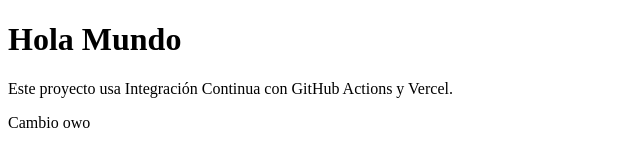
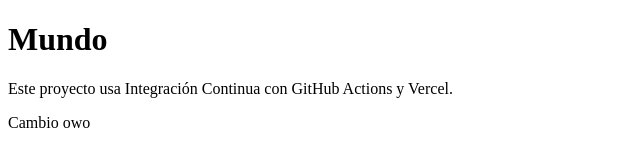
Before and after one commit to Paukozak/ing-y-calidad-ci, a website: page index.html in a window 1280 px wide. Shown: the whole page, without its empty margins (0-640 px from the left). Drawn offline with Linux system fonts and the light colour scheme.

Commit message:
saco el hola

```diff
--- a/index.html
+++ b/index.html
@@ -5,7 +5,7 @@
     <title>Mundo CI</title>
   </head>
   <body>
-    <h1>Hola Mundo</h1>
+    <h1>Mundo</h1>
     <p>Este proyecto usa Integración Continua con GitHub Actions y Vercel.</p>
     <p>Cambio owo</p>
   </body>
```
